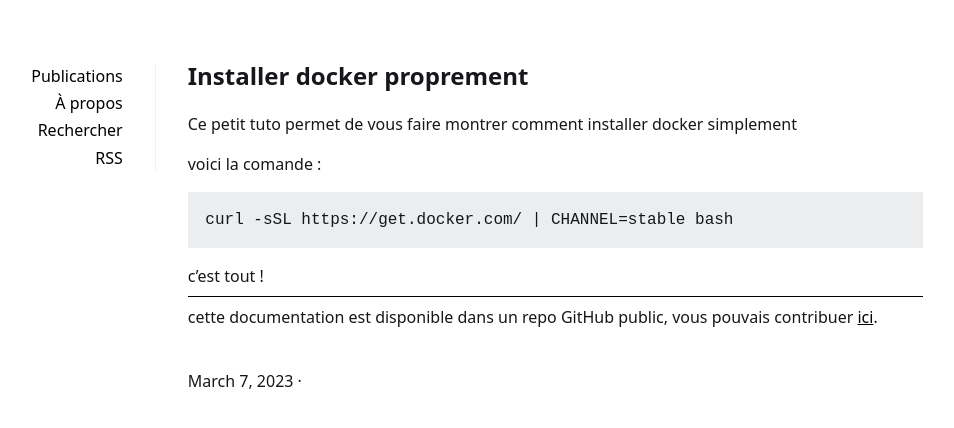
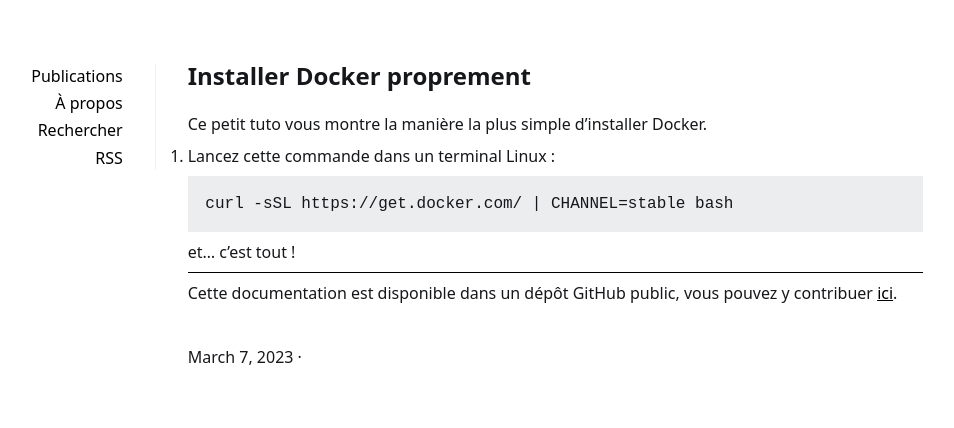
Before and after one commit to louino2478/tuto, a Jekyll site: the page built from _posts/2023-03-07-getdocker.md, in a window 1280 px wide. Shown: the top 428 px of the page, without its empty margins (165-1119 px from the left). Built offline with Jekyll 4.4.1, drawn with Linux system fonts in a browser that asks for light colours.

Commit message:
Correction de la grammaire et de l'orthographe

````diff
--- a/_posts/2023-03-07-getdocker.md
+++ b/_posts/2023-03-07-getdocker.md
@@ -1,19 +1,19 @@
 ---
 layout: post
-title: Installer docker proprement
-description: Comment installer docker proprement et simplement
+title: Installer Docker proprement
+description: Comment installer Docker proprement et simplement
 tags: []
 ---
 
-Ce petit tuto permet de vous faire montrer comment installer docker simplement
+Ce petit tuto vous montre la manière la plus simple d'installer Docker.
 
-voici la comande :
+1. Lancez cette commande dans un terminal Linux :
 ```bash
 curl -sSL https://get.docker.com/ | CHANNEL=stable bash
 ```
-c'est tout !
+et... c'est tout !
 
 
 ---
 
-cette documentation est disponible dans un repo GitHub public, vous pouvais contribuer [ici](https://github.com/louino2478/tuto/tree/master/_posts).
+Cette documentation est disponible dans un dépôt GitHub public, vous pouvez y contribuer [ici](https://github.com/louino2478/tuto/tree/master/_posts).
````
